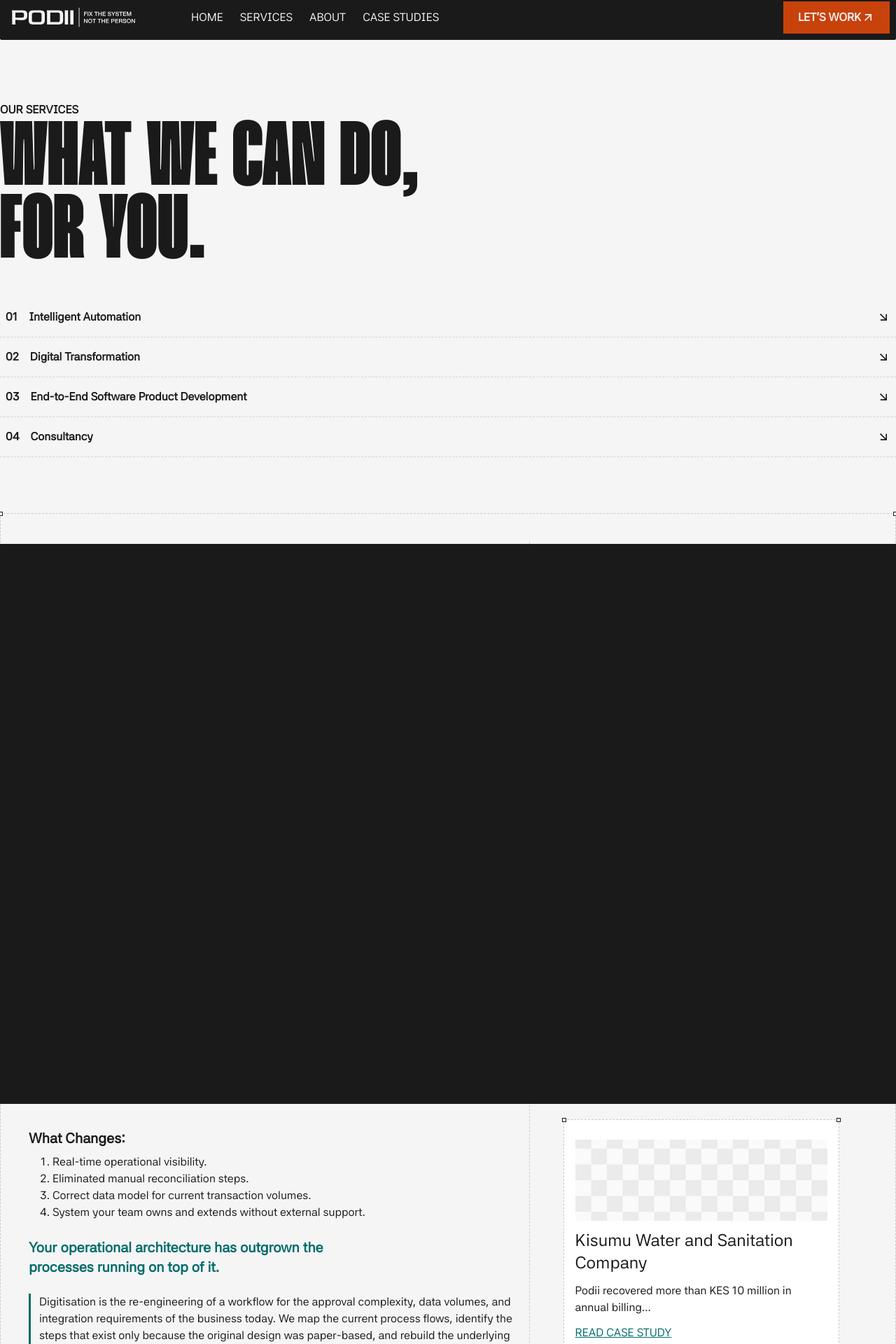
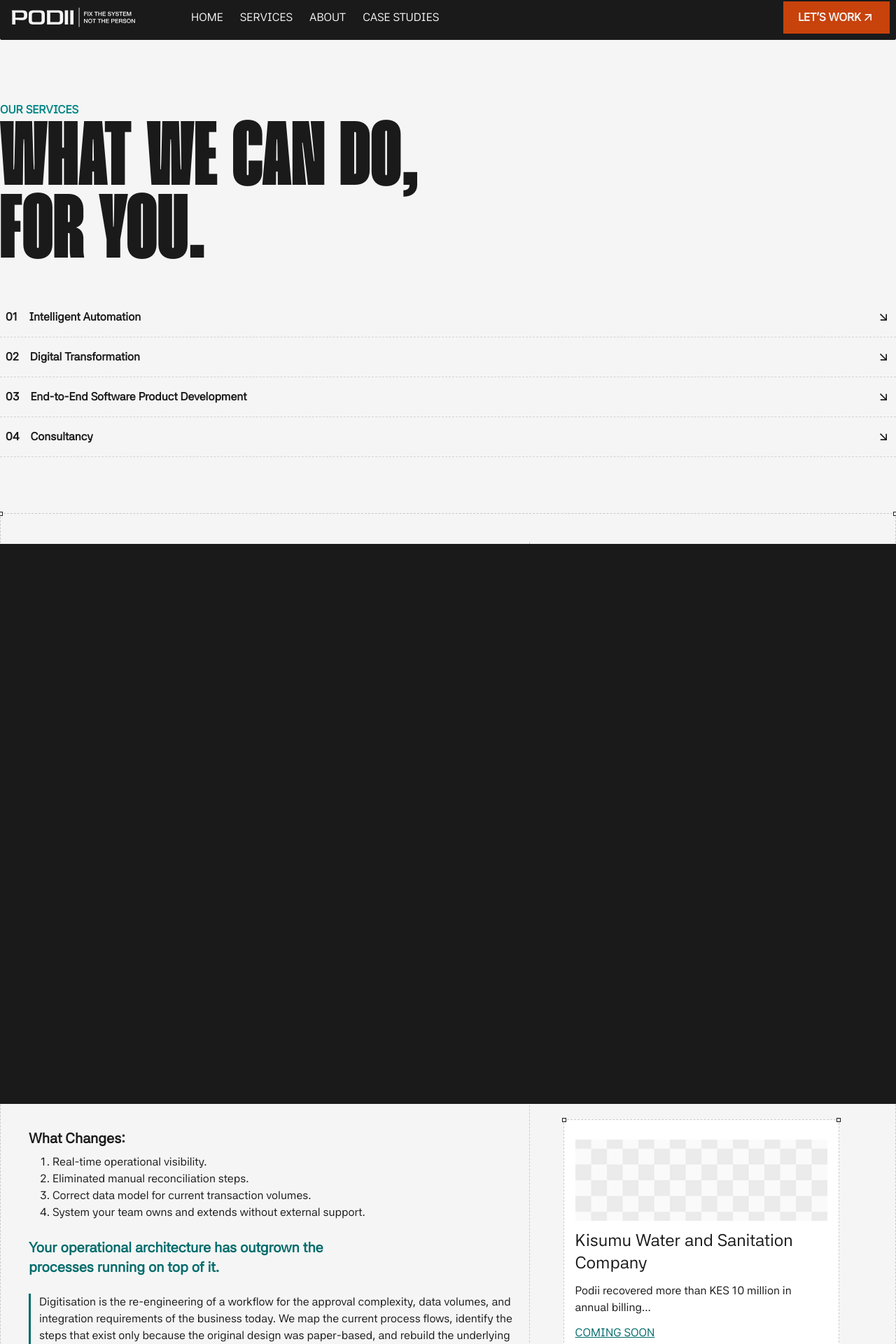
Before and after one commit to Podiihq/2026_podii_website, a React (Vite) app: page /services in a window 1280 px wide. Shown: the part 23-1943 px from the top of the page at 70% size. Built offline with nearby package versions, Linux system fonts and the light colour scheme.

Commit message:
servics scrolling to top

```diff
--- a/src/pages/servicesPage/ServicesPage.jsx
+++ b/src/pages/servicesPage/ServicesPage.jsx
@@ -28,9 +28,9 @@
         };
     }, []);
 
-    // useEffect(() => {
-    //     window.scrollTo(0, 0);
-    // }, []);
+    useEffect(() => {
+        window.scrollTo(0, 0);
+    }, []);
     return (
         <InnerPageTransition>
             <div className="bg-[#F5F5F5] text-[#1A1A1A]">
@@ -43,7 +43,7 @@
                     animate="show"
                     className='pt-42 pb-10 lg:pb-20 lg:pt-42 lg:max-w-7xl mx-auto px-4 xl:px-0'
                 >
-                    <p className='uppercase font-bold pb-2'>Our Services</p>
+                    <p className='uppercase font-bold pb-2 text-[#038585]'>Our Services</p>
                     <div className='flex'>
                         <motion.p
                             variants={fadeUp}
@@ -148,12 +148,12 @@
                     <div className='lg:col-span-2 self-center lg:p-10'>
                         {service_project.map((item, index) => (
                             <Link to={item.project_link} key={index}>
-                                <div className='p-4 hover:bg-[#1a1a1a] hover:text-[#f5f5f5] border border-dashed border-[#CACACA] bg-white space-y-3 relative'>
+                                <div className='p-4 group hover:bg-[#1a1a1a] hover:text-[#f5f5f5] border border-dashed border-[#CACACA] bg-white space-y-3 relative'>
                                     <BorderConers />
                                     <img src={item.project_image} alt="" />
                                     <p className='text-2xl'>{item.project_name}</p>
                                     <p>{item.project_description}</p>
-                                    <p className='uppercase underline text-[#016B6B]'>Read Case Study</p>
+                                    <p className='uppercase underline text-[#016B6B] group-hover:text-[#C8420B]'>{item.project_status}</p>
                                 </div>
                             </Link>
                         ))}
```
